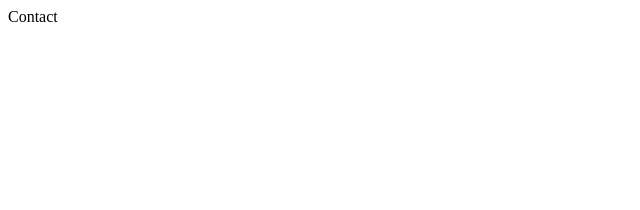
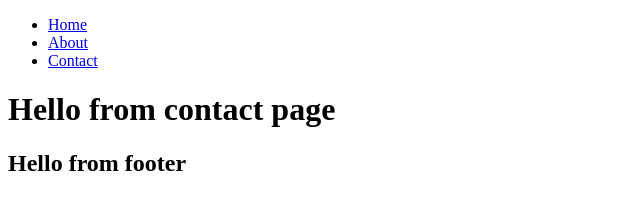
Before and after one commit to korinekj/gatsby-js-recipes, a Gatsby site: page /contact in a window 1280 px wide. Shown: the whole page, without its empty margins (0-640 px from the left). Built offline with nearby package versions, Linux system fonts and the light colour scheme; Gatsby itself is replaced by a stand-in of ours.

Commit message:
only small change -> returned text in Footer and contact

```diff
--- a/src/components/Footer.tsx
+++ b/src/components/Footer.tsx
@@ -3,7 +3,7 @@ import React from 'react';
 function Footer() {
   return (
     <footer>
-      <h2>hello from footer</h2>
+      <h2>Hello from footer</h2>
     </footer>
   );
 }
--- a/src/pages/contact.tsx
+++ b/src/pages/contact.tsx
@@ -1,7 +1,12 @@
 import React from 'react';
+import Layout from '../components/Layout';
 
 function Contact() {
-  return <div>Contact</div>;
+  return (
+    <Layout>
+      <h1>Hello from contact page</h1>
+    </Layout>
+  );
 }
 
 export default Contact;
```
